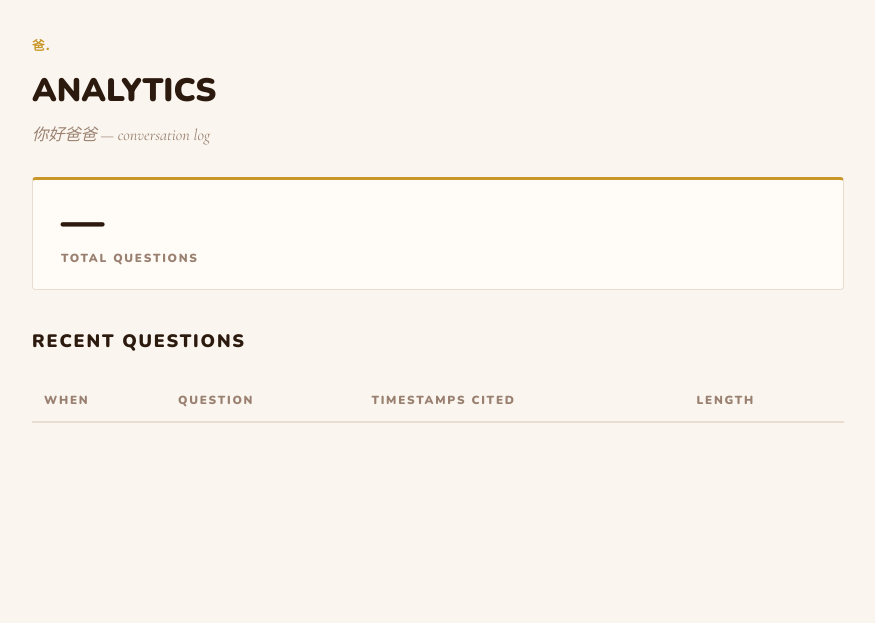
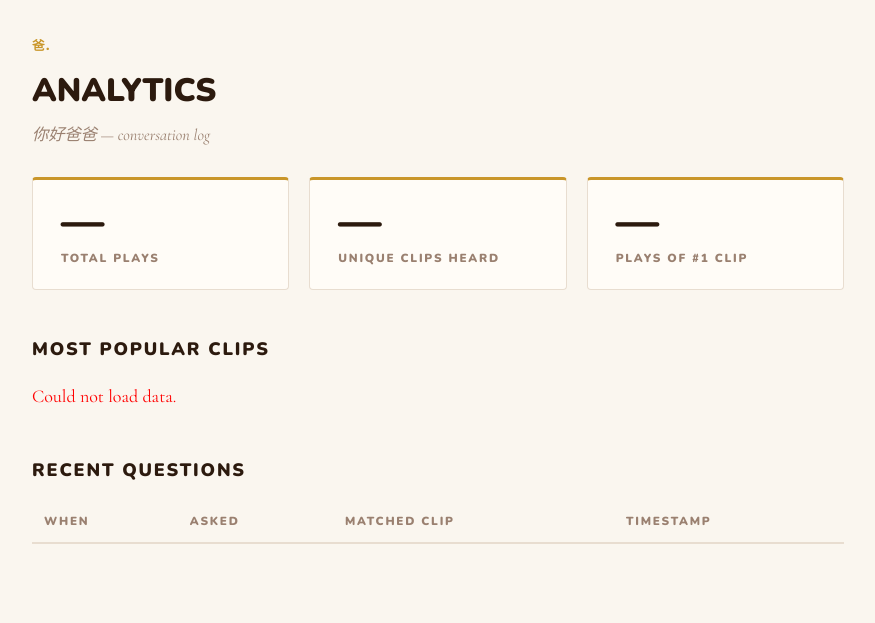
Before and after one commit to monsieurching/ni-hao-baba, a Flask app: template templates/admin.html in a window 1280 px wide. Shown: the top 623 px of the page, without its empty margins (202-1077 px from the left). Run offline with Flask 3, Linux system fonts and the light colour scheme; the template is opened without the code that fills it, so the values that code supplies are empty.

Commit message:
Add popularity dashboard, custom chips, and title update
- Track matched_question in Supabase for popularity counting
- /questions reorders chips by play count (5-min cache)
- Admin dashboard: popular clips leaderboard with bar chart,
  unique clips stat, recent questions table with matched clip column
- Custom chips: name meaning + favorite song (Mo Li Hua + Yellow River)
- Top 10 featured clips pinned before the rest
- Title updated to 你好爸爸 / M.B. / By Monsieur Ching

Co-Authored-By: Claude Sonnet 4.6 <noreply@anthropic.com>

```diff
--- a/app.py
+++ b/app.py
@@ -5,8 +5,10 @@ No Claude. Responses are Baba's actual recorded words.
 
 import json
 import os
+import shutil
 import subprocess
 import threading
+import time
 from flask import Flask, request, Response, render_template
 from dotenv import load_dotenv
 from rag import retrieve, get_all_questions
@@ -17,7 +19,6 @@ load_dotenv()
 
 app = Flask(__name__)
 
-import shutil
 _ffmpeg_candidates = [
     shutil.which("ffmpeg"),
     "/opt/homebrew/bin/ffmpeg",  # macOS Homebrew
@@ -27,6 +28,33 @@ _ffmpeg_candidates = [
 FFMPEG = next((p for p in _ffmpeg_candidates if p and os.path.exists(p)), "ffmpeg")
 AUDIO_PATH = os.path.join(AUDIO_DIR, AUDIO_FILES[0]["file"])
 
+# ── Popularity cache ─────────────────────────────────────────────────
+_pop_cache = {"counts": None, "ts": 0.0}
+_POP_TTL   = 300  # seconds
+
+
+def _get_popular_counts():
+    """Return {chip_label: play_count} from Supabase, cached for 5 min."""
+    now = time.time()
+    if _pop_cache["counts"] is not None and now - _pop_cache["ts"] < _POP_TTL:
+        return _pop_cache["counts"]
+    try:
+        from logger import _get_client
+        client = _get_client()
+        if client is None:
+            return {}
+        rows = client.table("questions").select("matched_question").execute()
+        counts = {}
+        for r in rows.data:
+            q = r.get("matched_question", "").strip()
+            if q:
+                counts[q] = counts.get(q, 0) + 1
+        _pop_cache["counts"] = counts
+        _pop_cache["ts"] = now
+        return counts
+    except Exception:
+        return {}
+
 
 @app.route("/")
 def index():
@@ -35,7 +63,8 @@ def index():
 
 @app.route("/questions")
 def questions():
-    qs = get_all_questions()
+    popular = _get_popular_counts()
+    qs = get_all_questions(popular_order=popular)
     return Response(json.dumps(qs, ensure_ascii=False), mimetype="application/json")
 
 
@@ -54,9 +83,11 @@ def chat():
             mimetype="application/json",
         )
 
+    matched_label = pair.get("visitor_question", pair.get("label", pair.get("question", "")))
+
     threading.Thread(
         target=log_question,
-        args=(query, pair.get("answer_text", "")[:300]),
+        args=(query, pair.get("answer_text", "")[:300], matched_label),
         daemon=True,
     ).start()
 
@@ -102,7 +133,6 @@ def clip():
             return Response(status=400)
 
     if len(segs) == 1:
-        # Simple single-segment extraction
         cmd = [
             FFMPEG,
             "-ss", str(segs[0][0]),
@@ -112,7 +142,6 @@ def clip():
             "-f",  "mp3", "pipe:1",
         ]
     else:
-        # Multi-segment: stitch with concat filter
         filter_parts = []
         for i, (s, e) in enumerate(segs):
             filter_parts.append(
@@ -174,7 +203,7 @@ def admin_data():
             client.table("questions")
             .select("*")
             .order("created_at", desc=True)
-            .limit(200)
+            .limit(500)
             .execute()
         )
         return Response(
--- a/rag.py
+++ b/rag.py
@@ -60,8 +60,12 @@ def _get_qa_pairs():
     return _qa_pairs
 
 
-def get_all_questions() -> list[dict]:
-    """Return chip list: custom chips first, then featured, then the rest."""
+def get_all_questions(popular_order=None) -> list[dict]:
+    """Return chip list: custom chips first, then featured, then the rest.
+
+    popular_order: optional dict mapping question label → play count (descending).
+    When provided, the 'rest' group is sorted by popularity.
+    """
     pairs = _get_qa_pairs()
 
     custom = [
@@ -79,6 +83,9 @@ def get_all_questions() -> list[dict]:
         {"id": i, "question": p.get("visitor_question", p.get("label", p["question"])), "start_fmt": p["start_fmt"]}
         for i, p in enumerate(pairs) if not p.get("featured")
     ]
+
+    if popular_order:
+        rest.sort(key=lambda q: -popular_order.get(q["question"], 0))
 
     return custom + featured + rest
 
--- a/templates/admin.html
+++ b/templates/admin.html
@@ -6,7 +6,9 @@
   <title>你好爸爸 — Analytics</title>
   <link rel="stylesheet" href="/static/style.css" />
   <style>
-    .admin-wrap { max-width: 860px; margin: 0 auto; padding: 40px 24px; }
+    .admin-wrap { max-width: 860px; margin: 0 auto; padding: 40px 24px 80px; }
+
+    /* ── Stat cards ── */
     .stat-row { display: flex; gap: 20px; margin: 28px 0; flex-wrap: wrap; }
     .stat-card {
       background: var(--page);
@@ -33,7 +35,69 @@
       color: var(--muted);
       margin-top: 6px;
     }
-    table { width: 100%; border-collapse: collapse; margin-top: 24px; }
+
+    /* ── Section headings ── */
+    h2 {
+      font-family: var(--font-display);
+      font-weight: 900;
+      font-size: 1rem;
+      letter-spacing: 0.1em;
+      text-transform: uppercase;
+      color: var(--ink);
+      margin: 44px 0 16px;
+    }
+
+    /* ── Popularity bars ── */
+    .pop-list { display: flex; flex-direction: column; gap: 10px; }
+    .pop-row {
+      display: flex;
+      align-items: center;
+      gap: 14px;
+    }
+    .pop-rank {
+      font-family: var(--font-display);
+      font-weight: 900;
+      font-size: 0.75rem;
+      color: var(--muted);
+      width: 22px;
+      text-align: right;
+      flex-shrink: 0;
+    }
+    .pop-bar-wrap {
+      flex: 1;
+      background: var(--border);
+      border-radius: 99px;
+      height: 6px;
+      overflow: hidden;
+    }
+    .pop-bar {
+      height: 100%;
+      background: var(--gold);
+      border-radius: 99px;
+      transition: width 0.6s ease;
+    }
+    .pop-label {
+      font-family: var(--font-body);
+      font-size: 0.92rem;
+      color: var(--ink);
+      flex: 2;
+      white-space: nowrap;
+      overflow: hidden;
+      text-overflow: ellipsis;
+    }
+    .pop-count {
+      font-family: var(--font-display);
+      font-weight: 900;
+      font-size: 0.72rem;
+      letter-spacing: 0.08em;
+      color: var(--gold);
+      width: 36px;
+      text-align: right;
+      flex-shrink: 0;
+    }
+
+    /* ── Recent questions table ── */
+    table { width: 100%; border-collapse: collapse; margin-top: 4px; }
     th {
       font-family: var(--font-display);
       font-weight: 900;
@@ -67,16 +131,8 @@
       border-radius: 99px;
       margin: 1px;
     }
-    .ts { color: var(--muted); font-size: 0.82rem; white-space: nowrap; }
-    h2 {
-      font-family: var(--font-display);
-      font-weight: 900;
-      font-size: 1rem;
-      letter-spacing: 0.1em;
-      text-transform: uppercase;
-      color: var(--ink);
-      margin: 36px 0 4px;
-    }
+    .ts   { color: var(--muted); font-size: 0.82rem; white-space: nowrap; }
+    .muted-text { color: var(--muted); font-style: italic; }
   </style>
 </head>
 <body>
@@ -86,7 +142,23 @@
     <p style="font-family:var(--font-body);font-style:italic;font-size:0.9rem;color:var(--muted)">你好爸爸 — conversation log</p>
 
     <div class="stat-row" id="stats">
-      <div class="stat-card"><div class="number" id="total-count">—</div><div class="label">Total questions</div></div>
+      <div class="stat-card">
+        <div class="number" id="total-count">—</div>
+        <div class="label">Total plays</div>
+      </div>
+      <div class="stat-card">
+        <div class="number" id="unique-clips">—</div>
+        <div class="label">Unique clips heard</div>
+      </div>
+      <div class="stat-card">
+        <div class="number" id="top-clip-count">—</div>
+        <div class="label">Plays of #1 clip</div>
+      </div>
+    </div>
+
+    <h2>Most Popular Clips</h2>
+    <div class="pop-list" id="pop-list">
+      <p class="muted-text" style="font-family:var(--font-body);font-size:0.9rem;">Loading…</p>
     </div>
 
     <h2>Recent Questions</h2>
@@ -94,9 +166,9 @@
       <thead>
         <tr>
           <th>When</th>
-          <th>Question</th>
-          <th>Timestamps cited</th>
-          <th>Length</th>
+          <th>Asked</th>
+          <th>Matched clip</th>
+          <th>Timestamp</th>
         </tr>
       </thead>
       <tbody id="rows"></tbody>
@@ -108,33 +180,78 @@
 
     function fmt(ts) {
       const d = new Date(ts);
-      return d.toLocaleDateString("en-GB", { day:"numeric", month:"short" })
-           + " " + d.toLocaleTimeString("en-GB", { hour:"2-digit", minute:"2-digit" });
+      return d.toLocaleDateString("en-US", { day:"numeric", month:"short" })
+           + " " + d.toLocaleTimeString("en-US", { hour:"2-digit", minute:"2-digit" });
     }
 
     function tagify(cited) {
-      if (!cited) return "—";
+      if (!cited) return '<span class="muted-text">—</span>';
       return cited.split(", ").map(t => `<span class="tag">${t}</span>`).join(" ");
     }
 
     fetch(`/admin/data?token=${token}`)
       .then(r => r.json())
       .then(data => {
-        if (data.error) { document.body.innerHTML += `<p style="color:red">${data.error}</p>`; return; }
+        if (data.error) {
+          document.body.innerHTML += `<p style="color:red;padding:20px">${data.error}</p>`;
+          return;
+        }
 
+        // ── Stat cards ──────────────────────────────────────────────
         document.getElementById("total-count").textContent = data.total;
 
+        // Count by matched_question
+        const counts = {};
+        data.rows.forEach(r => {
+          const q = (r.matched_question || "").trim();
+          if (q) counts[q] = (counts[q] || 0) + 1;
+        });
+
+        const ranked = Object.entries(counts)
+          .sort((a, b) => b[1] - a[1]);
+
+        document.getElementById("unique-clips").textContent = ranked.length || "—";
+        document.getElementById("top-clip-count").textContent = ranked.length ? ranked[0][1] : "—";
+
+        // ── Popularity bars ─────────────────────────────────────────
+        const popEl = document.getElementById("pop-list");
+        if (ranked.length === 0) {
+          popEl.innerHTML = '<p class="muted-text" style="font-family:var(--font-body);font-size:0.9rem;">No data yet — plays will appear here as people use the app.</p>';
+        } else {
+          const maxCount = ranked[0][1];
+          const top = ranked.slice(0, 15);
+          popEl.innerHTML = top.map(([q, count], i) => `
+            <div class="pop-row">
+              <div class="pop-rank">${i + 1}</div>
+              <div class="pop-label" title="${q}">${q}</div>
+              <div class="pop-bar-wrap">
+                <div class="pop-bar" style="width:${Math.round(count / maxCount * 100)}%"></div>
+              </div>
+              <div class="pop-count">${count}×</div>
+            </div>
+          `).join("");
+        }
+
+        // ── Recent questions table ───────────────────────────────────
         const tbody = document.getElementById("rows");
+        if (data.rows.length === 0) {
+          tbody.innerHTML = '<tr><td colspan="4" class="muted-text">No questions yet.</td></tr>';
+        } else {
           data.rows.forEach(r => {
             const tr = document.createElement("tr");
             tr.innerHTML = `
               <td class="ts">${fmt(r.created_at)}</td>
-            <td>${r.question || "—"}</td>
+              <td>${r.question || '<span class="muted-text">—</span>'}</td>
+              <td>${r.matched_question || '<span class="muted-text">—</span>'}</td>
               <td>${tagify(r.timestamps_cited)}</td>
-            <td>${r.response_length || 0} chars</td>
             `;
             tbody.appendChild(tr);
           });
+        }
+      })
+      .catch(() => {
+        document.getElementById("pop-list").innerHTML =
+          '<p style="color:red;font-family:var(--font-body)">Could not load data.</p>';
       });
   </script>
 </body>
```
Also changed, not shown: logger.py (+6 -5 lines), templates/index.html (+4 -4 lines). Lines whose indentation alone changed are shown as unchanged.
